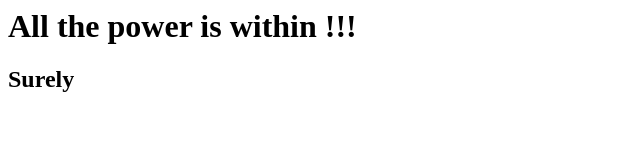
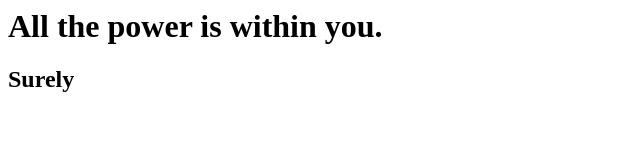
Before and after one commit to adeeb14552/learningGitRepo, a plain HTML site: page index.html in a window 1280 px wide. Shown: the full height of the page, 0-640 px from the left. Drawn offline with Linux system fonts and the light colour scheme.

Commit message:
corrected some issues

```diff
--- a/index.html
+++ b/index.html
@@ -1,6 +1,6 @@
 <html>
 <body>
-<H1>All the power is within !!!</H1>
+<H1>All the power is within you.</H1>
 <H2>Surely</H2>
 </body>
 </html>
```
